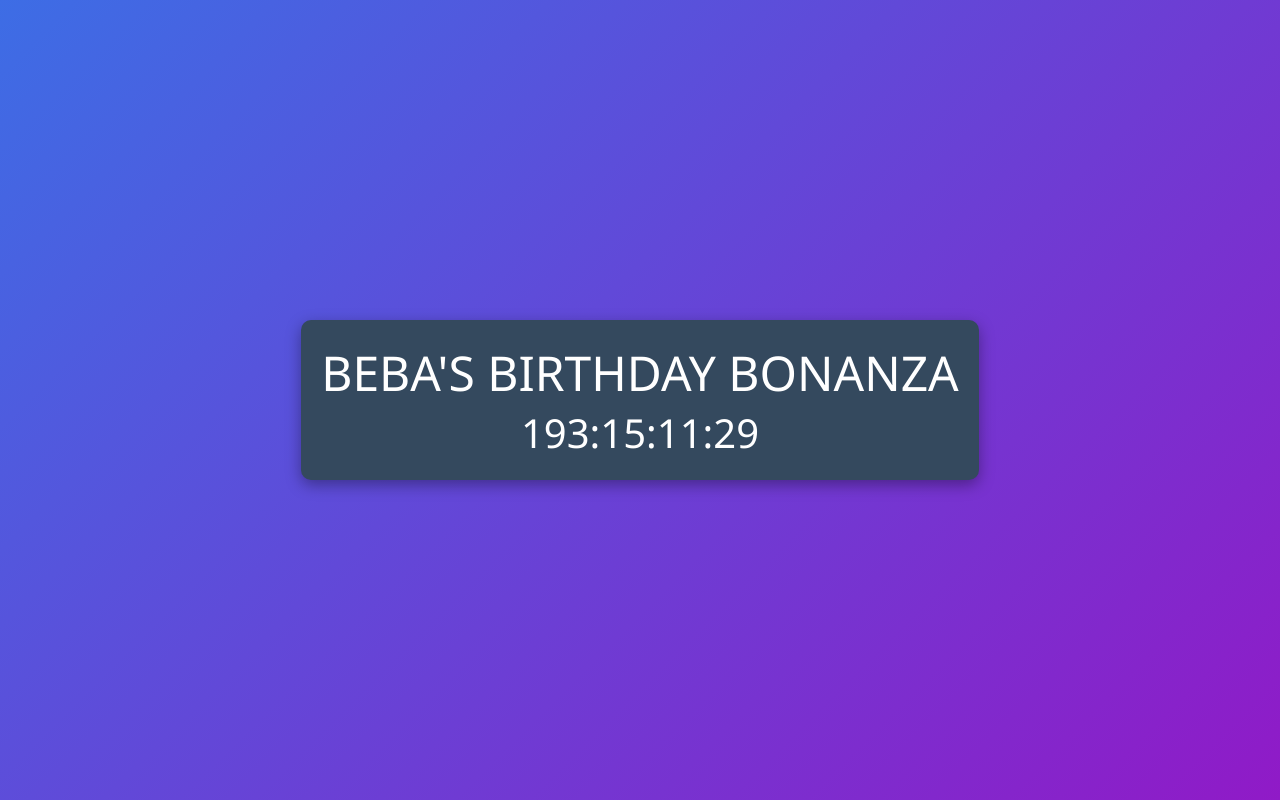
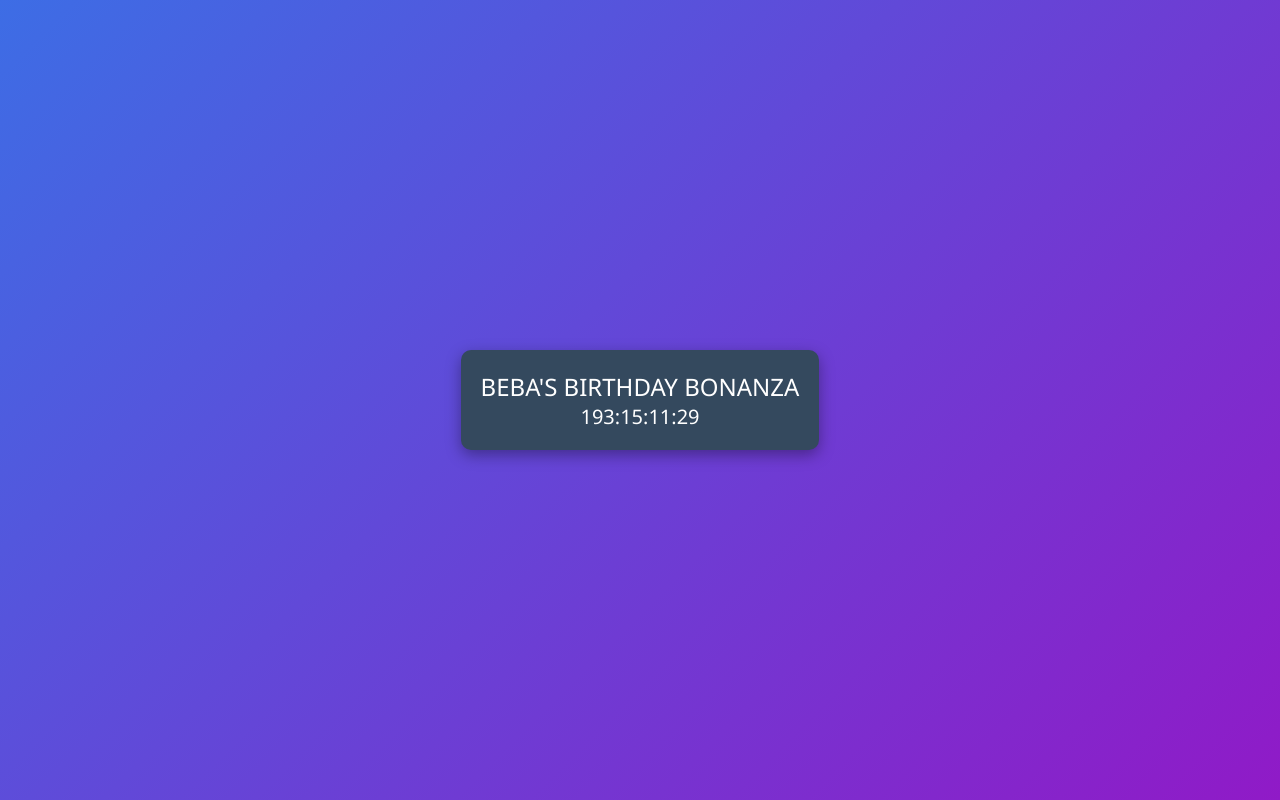
Before and after one commit to nechon88/beba-countdown, a plain HTML site: page index.html in a window 1280 px wide. Drawn offline with Linux system fonts and the light colour scheme.

Commit message:
too bigly

```diff
--- a/index.html
+++ b/index.html
@@ -65,10 +65,10 @@
     </head>
     <body>
         <div class="center-container">
-            <label style="font-size: 48px; font-weight: 400;">
+            <label style="font-size: 24px; font-weight: 400;">
                 BEBA'S BIRTHDAY BONANZA
             </label>
-            <label id="timer" style="font-size: 40px; font-weight: 300;">
+            <label id="timer" style="font-size: 20px; font-weight: 300;">
 
             </label>
         </div>
```
